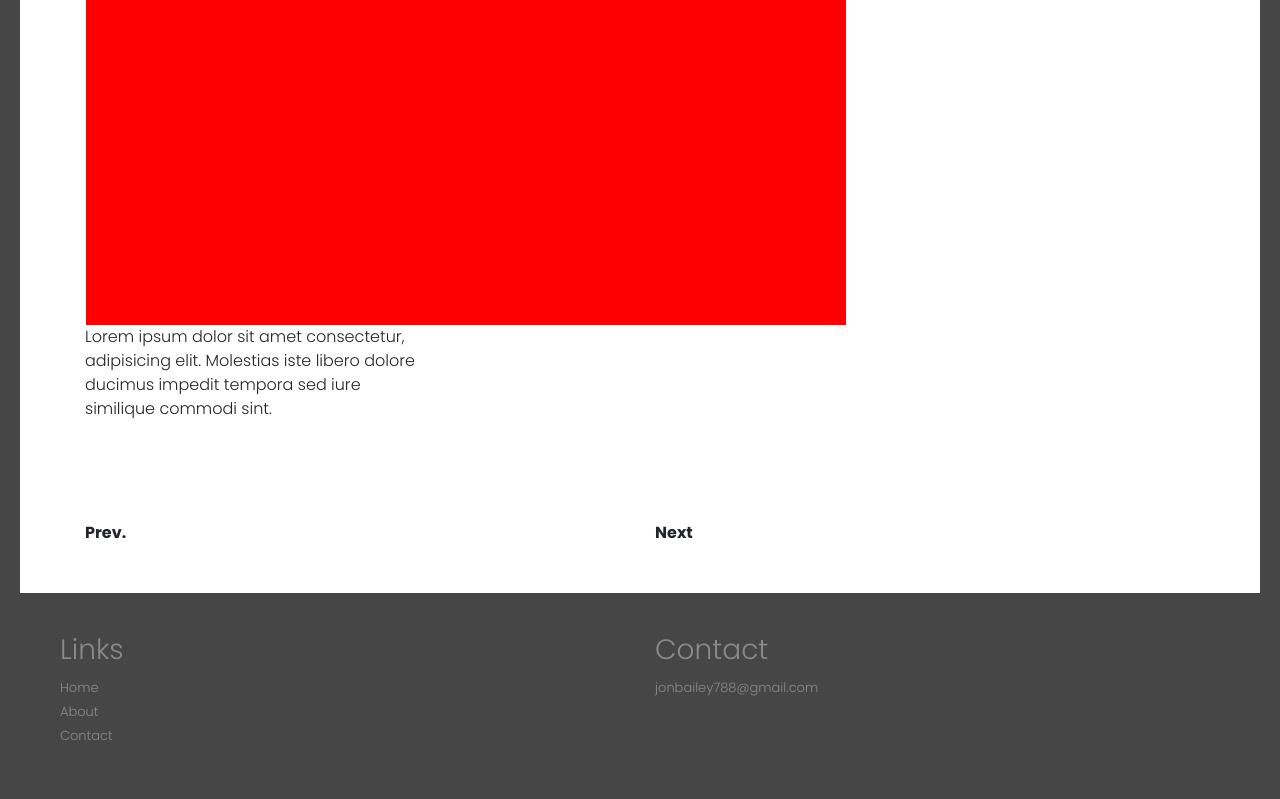
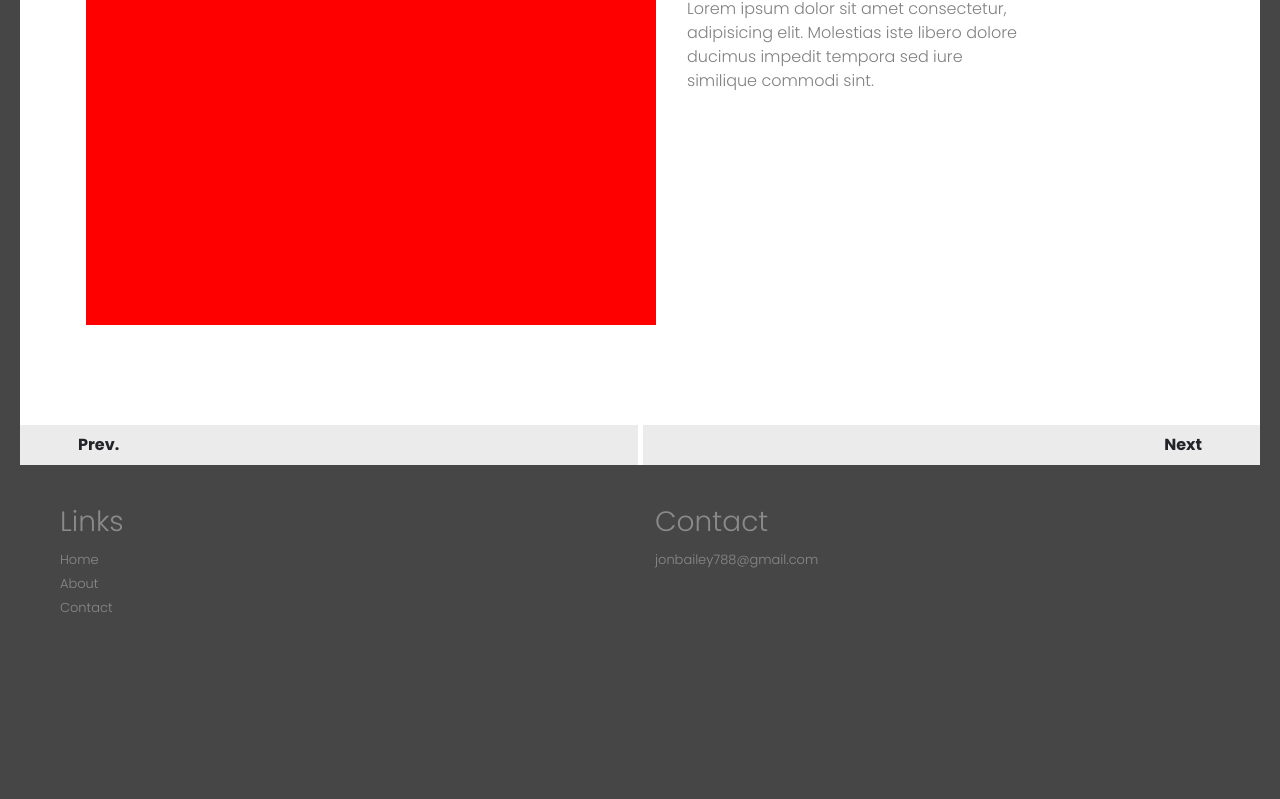
Before and after one commit to Jon-Bailey/Portfolio-Site, a website: page project1.html in a window 1280 px wide. Shown: the part 291-1090 px from the top of the page. After the commit the page ends 1002 px from the top, so only its background shows below. Drawn offline with nearby package versions, Linux system fonts and the light colour scheme; a web font is replaced by a local one.

Commit message:
Project Buttons

```diff
--- a/project1.html
+++ b/project1.html
@@ -26,7 +26,7 @@
           <a href="project1.html">Portfolio</a>
           <a href="#">Contact</a>
         </div>
-        <div><a href="https://github.com/Jon-Bailey" target="none"><img src="img/Github-mark.png" alt="github logo" ></img></a></div>
+        <div><a href="https://github.com/Jon-Bailey" target="none"><img src="img/GitHub-mark.png" alt="github logo" ></img></a></div>
         <div><a href="https://www.behance.net/jonbailey2" target="none"><img src="img/behance.png"></img></a></div>
         <div><a href="https://www.linkedin.com/in/jon-bailey-72547a161" target="none"><img src="img/linkedin.png"></img></a></div>
       </div>
@@ -36,16 +36,21 @@
 <section>
   <div class="container project-page">
       <div class="row">
-          <div class="col-sm-8 mx-3" id="project-photo"><img src=""></div>
-          <div class="col-sm-4">Lorem ipsum dolor sit amet consectetur, adipisicing elit. Molestias iste libero dolore ducimus impedit tempora sed iure similique commodi sint.</div>
+          <div class="col-sm-6 mx-3" id="project-photo"><img src=""></div>
+          <div class="col-sm-4 pt-3">
+            <h1>KrakenDeath</h1>
+            <p>Lorem ipsum dolor sit amet consectetur, adipisicing elit. Molestias iste libero dolore ducimus impedit tempora sed iure similique commodi sint.</p>
+          </div>
       </div>
   </div>
 </section>
 
-<div class="container pb-5">
-  <div class="row">
-    <div class="col"><strong>Prev.</strong></div>
-    <div class="col"><strong>Next</strong></div>
+<div class="container-fluid page-buttons">
+  <div class="container">
+  <div class="row d-flex">
+    <div class="col p-2"><strong>Prev.</strong></div>
+    <div class="col p-2 page-button text-right"><strong>Next</strong></div>
+  </div>
   </div>
 </div>
 
--- a/stylesheet.css
+++ b/stylesheet.css
@@ -183,3 +183,12 @@ li {
   border: 1px solid rgb(244, 121, 34);
   border: radius 10;
 }
+
+.page-buttons {
+  background-color: rgb(235, 235, 235);
+  width: 100;
+}
+
+.page-button {
+  border-left: 5px solid white;
+}
```
Also changed, not shown: 2 other files.
